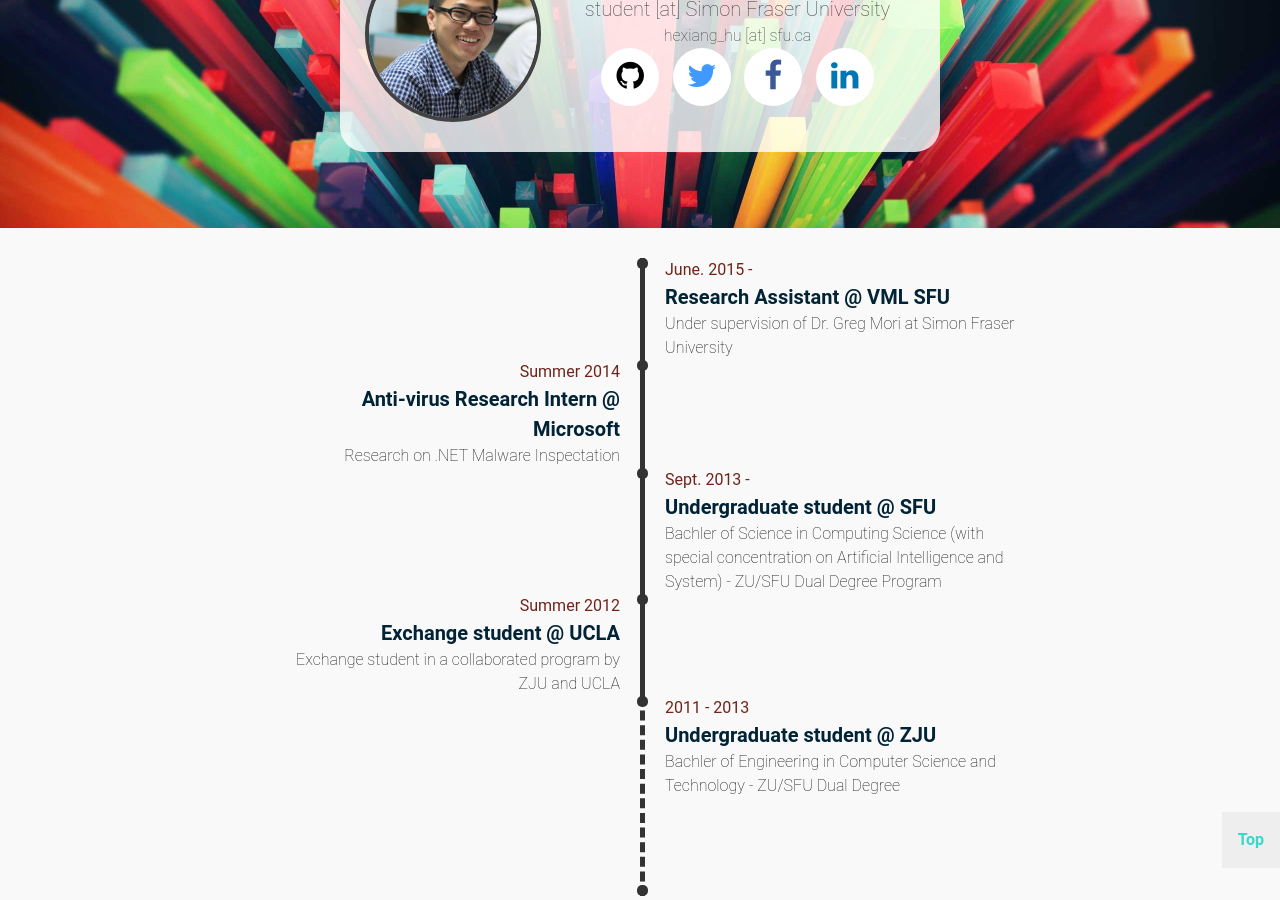
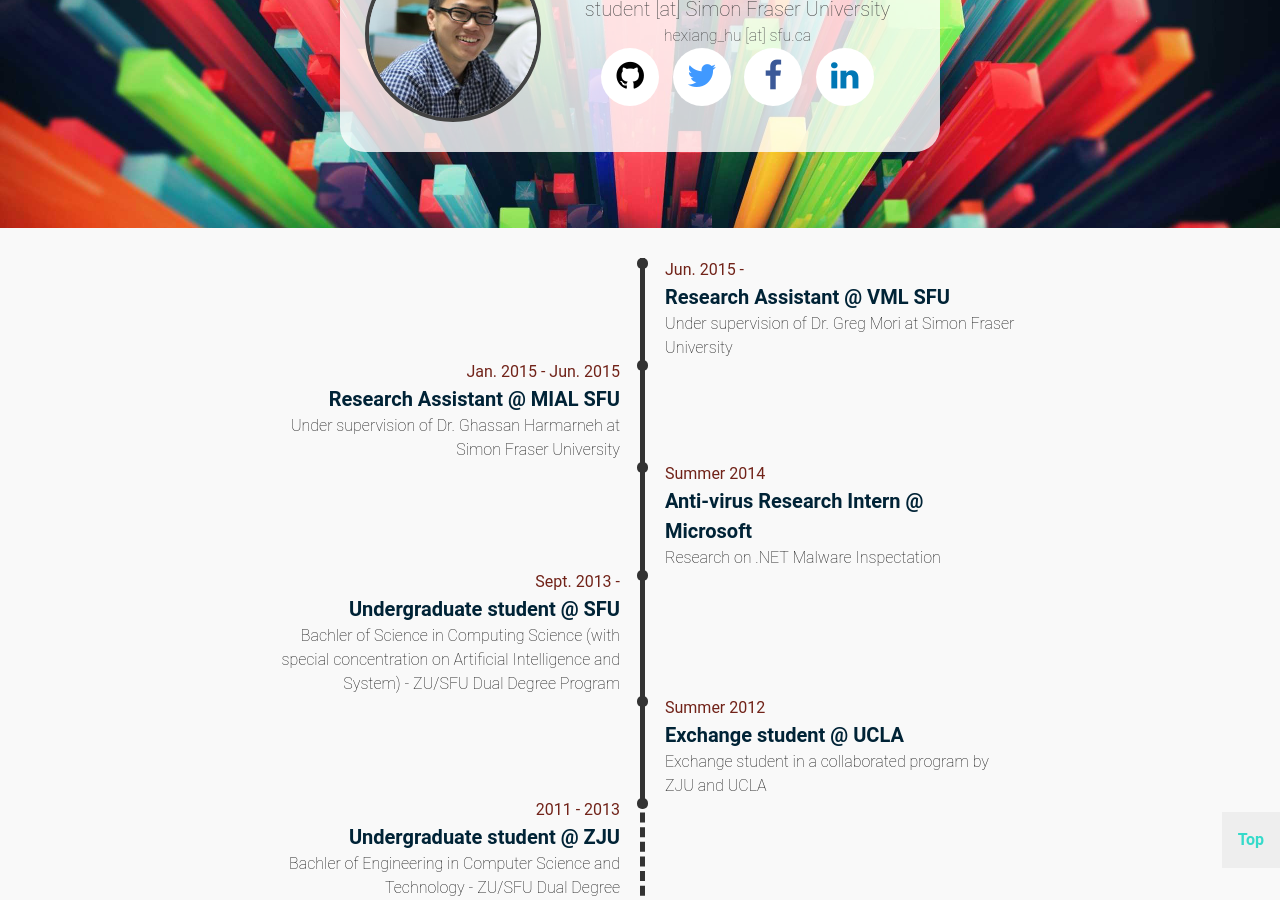
Before and after one commit to danielyou0230/danielyou0230.github.io, a Jekyll site: the page built from timeline.html, in a window 1280 px wide and 900 px high, scrolled down 352 px. Built offline with Jekyll 4.4.1, drawn with Linux system fonts in a browser that asks for light colours; nearby versions of some CDN libraries.

Commit message:
Update personal timeline

```diff
--- a/timeline.html
+++ b/timeline.html
@@ -5,9 +5,12 @@
 
 # specify the timeline item under this collection
 items:
-    - date:  June. 2015 -
+    - date:  Jun. 2015 -
       title: Research Assistant @ VML SFU
       desc:  Under supervision of Dr. Greg Mori at Simon Fraser University
+    - date:  Jan. 2015 - Jun. 2015
+      title: Research Assistant @ MIAL SFU
+      desc:  Under supervision of Dr. Ghassan Harmarneh at Simon Fraser University
     - date:  Summer 2014
       title: Anti-virus Research Intern @ Microsoft
       desc:  Research on .NET Malware Inspectation
```
